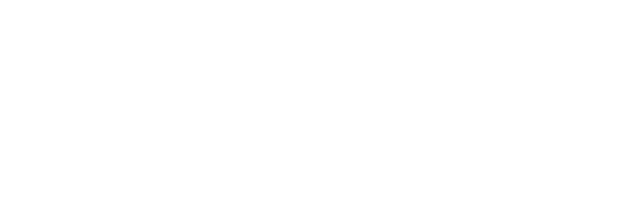
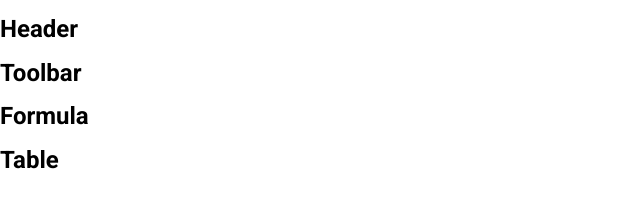
Before and after one commit to XMnikita/Excel-js-senior, a website built with webpack: page src/index.html in a window 1280 px wide. Shown: the whole page, without its empty margins (0-640 px from the left). Built offline with nearby package versions, Linux system fonts and the light colour scheme.

Commit message:
made the OOP

```diff
--- /dev/null
+++ b/src/components/excel/Excel.js
@@ -0,0 +1,24 @@
+export class Excel {
+  constructor(selector, options) {
+    this.$el = document.querySelector(selector)
+    this.components = options.components || []
+  }
+
+  getRoot() {
+    const $root = document.createElement('div')
+
+    this.components.forEach((Component) => {
+      const component = new Component()
+      $root.insertAdjacentHTML('beforeend', component.toHTML())
+    })
+
+    return $root
+  }
+
+  render() {
+    console.log(this.$el)
+    // afterbegin, afterend, beforeend, beforebegin
+    // this.$el.insertAdjacentHTML('afterbegin', '<h1>Hello</h1>')
+    this.$el.append(this.getRoot())
+  }
+}
--- /dev/null
+++ b/src/components/formula/Formula.js
@@ -0,0 +1,7 @@
+import { ExcelComponent } from '../../core/ExcelComponent'
+
+export class Formula extends ExcelComponent {
+  toHTML() {
+    return '<h1>Formula</h1>'
+  }
+}
--- /dev/null
+++ b/src/components/header/Header.js
@@ -0,0 +1,7 @@
+import { ExcelComponent } from '@core/ExcelComponent'
+
+export class Header extends ExcelComponent {
+  toHTML() {
+    return '<h1>Header</h1>'
+  }
+}
--- /dev/null
+++ b/src/components/table/Table.js
@@ -0,0 +1,7 @@
+import { ExcelComponent } from '../../core/ExcelComponent'
+
+export class Table extends ExcelComponent {
+  toHTML() {
+    return '<h1>Table</h1>'
+  }
+}
--- /dev/null
+++ b/src/components/toolbar/Toolbar.js
@@ -0,0 +1,7 @@
+import { ExcelComponent } from '../../core/ExcelComponent'
+
+export class Toolbar extends ExcelComponent {
+  toHTML() {
+    return '<h1>Toolbar</h1>'
+  }
+}
--- /dev/null
+++ b/src/core/DomListener.js
@@ -0,0 +1 @@
+export class DomListener {}
--- /dev/null
+++ b/src/core/ExcelComponent.js
@@ -0,0 +1,8 @@
+import { DomListener } from '@core/DomListener'
+
+export class ExcelComponent extends DomListener {
+  // Возвращает шаблон элемента
+  toHTML() {
+    return ''
+  }
+}
--- a/src/index.html
+++ b/src/index.html
@@ -12,6 +12,6 @@
     <title>Excell</title>
   </head>
   <body>
-    <div id="app" class="container"></div>
+    <div id="app"></div>
   </body>
 </html>
--- a/src/index.js
+++ b/src/index.js
@@ -1,3 +1,12 @@
+import { Excel } from '@/components/excel/Excel'
+import { Header } from '@/components/header/Header'
+import { Formula } from '@/components/formula/Formula'
+import { Table } from '@/components/table/Table'
+import { Toolbar } from '@/components/toolbar/Toolbar'
 import './scss/index.scss'
 
-console.log('working')
+const excel = new Excel('#app', {
+  components: [Header, Toolbar, Formula, Table],
+})
+
+excel.render()
```
Also changed, not shown: 1 other file.
